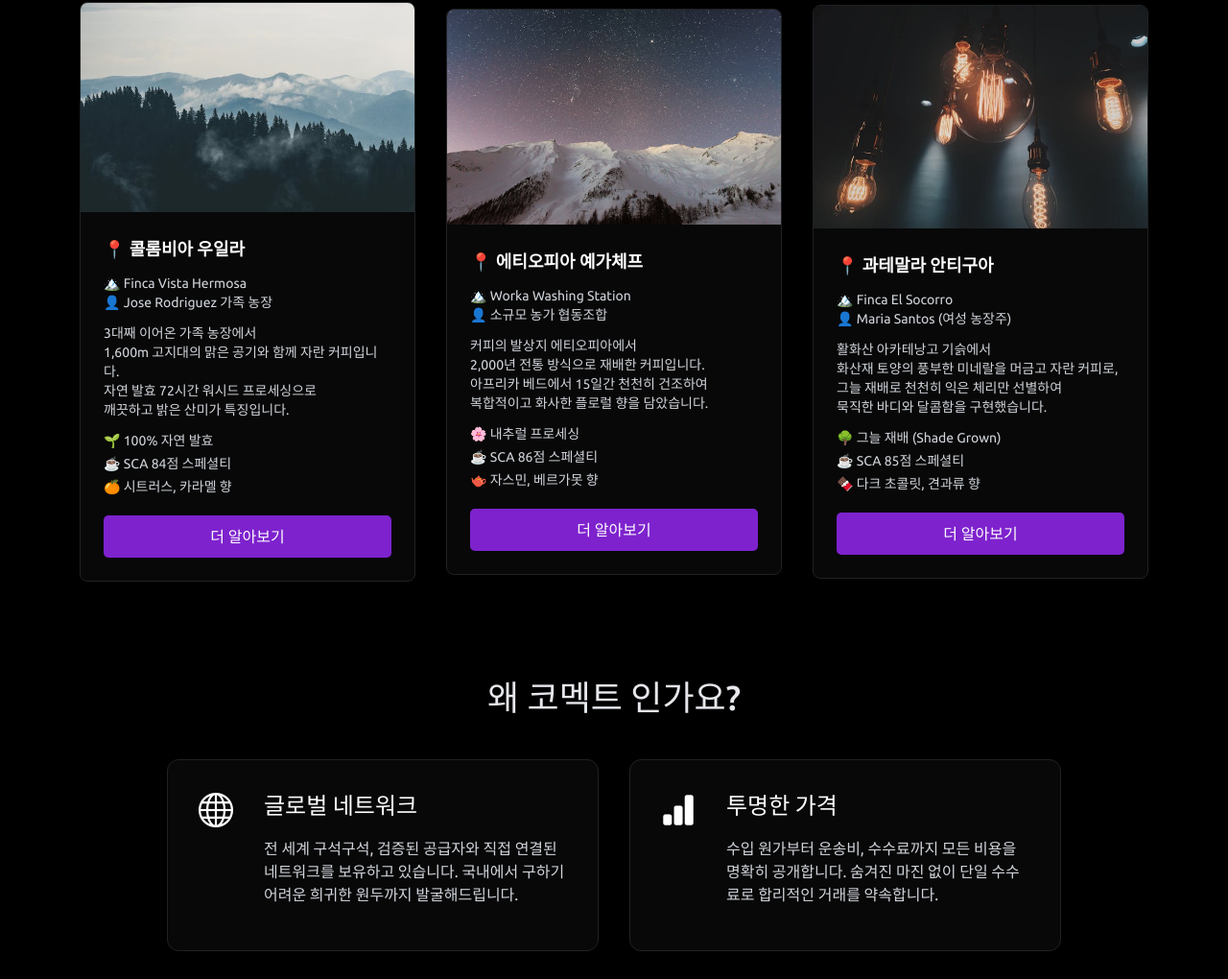
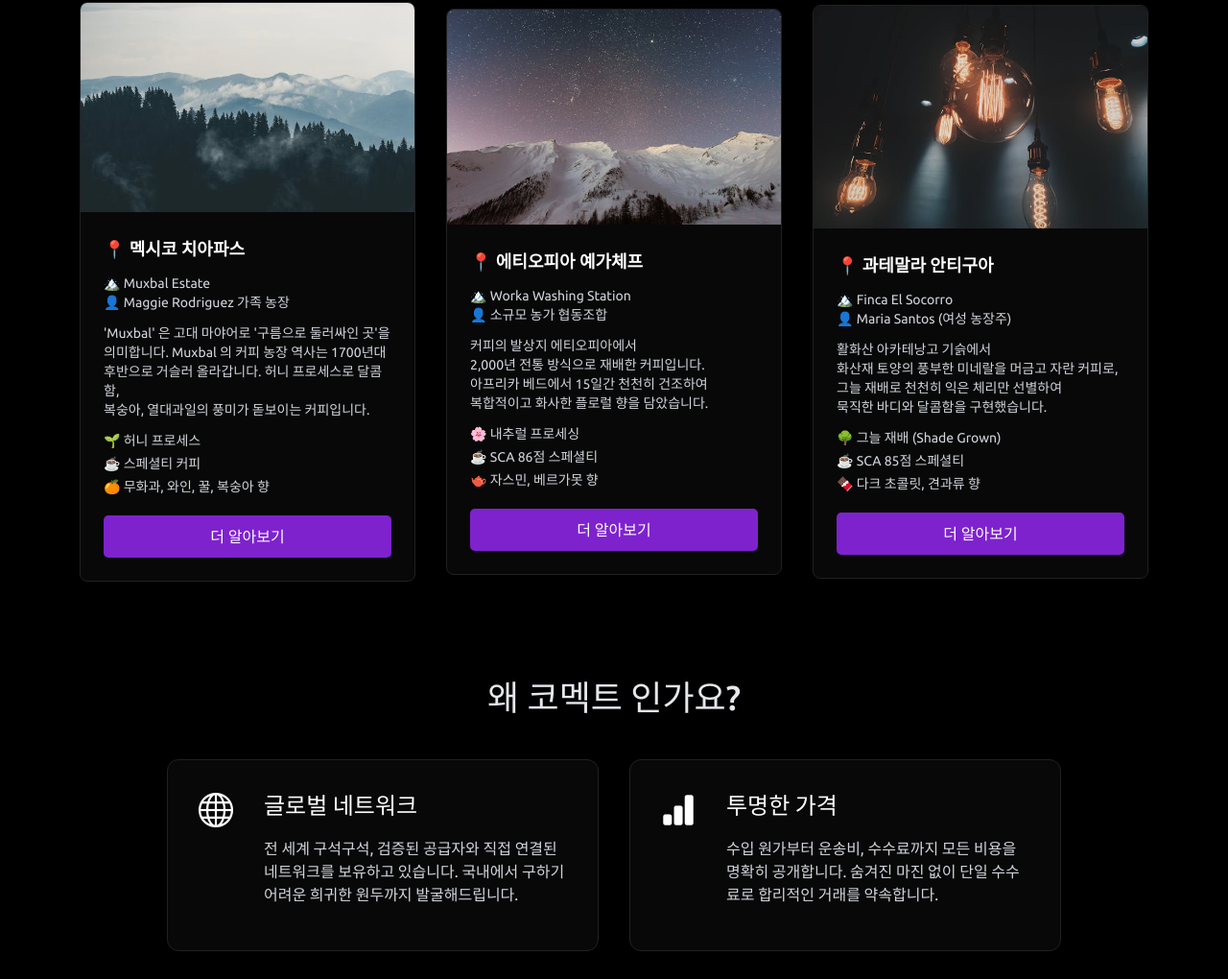
Before and after one commit to jin820416/commect-landing, a website: page index.html in a window 1280 px wide. Shown: the part 1639-2659 px from the top of the page at 96% size. Drawn offline with nearby package versions, Linux system fonts and the light colour scheme.

Commit message:
커핑노트

```diff
--- a/index.html
+++ b/index.html
@@ -139,27 +139,27 @@
             <div
                 class="tw-flex tw-w-[350px] tw-flex-col tw-overflow-hidden tw-rounded-lg tw-border-[1px] tw-border-outlineColor tw-bg-secondary tw-shadow-xl max-md:tw-w-[320px]">
                 <div class="tw-h-[245px] tw-w-full tw-overflow-hidden">
-                    <img src="./assets/images/home/forest.jpg" alt="콜롬비아 우일라"
+                    <img src="./assets/images/home/forest.jpg" alt="Mexico Muxbal"
                         class="coffee-card-image tw-h-full tw-w-full tw-object-cover" />
                 </div>
                 <div class="tw-flex tw-flex-col tw-gap-3 tw-p-6">
                     <h3 class="tw-text-lg tw-font-semibold">
-                        📍 콜롬비아 우일라
+                        📍 멕시코 치아파스
                     </h3>
                     <p class="tw-text-sm tw-text-gray-300">
-                        🏔️ Finca Vista Hermosa<br />
-                        👤 Jose Rodriguez 가족 농장
+                        🏔️ Muxbal Estate<br />
+                        👤 Maggie Rodriguez 가족 농장
                     </p>
                     <p class="tw-text-sm tw-leading-relaxed tw-text-gray-300">
-                        3대째 이어온 가족 농장에서<br />
-                        1,600m 고지대의 맑은 공기와 함께 자란 커피입니다.<br />
-                        자연 발효 72시간 워시드 프로세싱으로<br />
-                        깨끗하고 밝은 산미가 특징입니다.
+                        'Muxbal' 은 고대 마야어로 '구름으로 둘러싸인 곳'을<br />
+                        의미합니다. Muxbal 의 커피 농장 역사는 1700년대<br />
+                        후반으로 거슬러 올라갑니다. 허니 프로세스로 달콤함,<br />
+                        복숭아, 열대과일의 풍미가 돋보이는 커피입니다.
                     </p>
                     <div class="tw-flex tw-flex-col tw-gap-1 tw-text-sm tw-text-gray-300">
-                        <p>🌱 100% 자연 발효</p>
-                        <p>☕ SCA 84점 스페셜티</p>
-                        <p>🍊 시트러스, 카라멜 향</p>
+                        <p>🌱 허니 프로세스</p>
+                        <p>☕ 스페셜티 커피</p>
+                        <p>🍊 무화과, 와인, 꿀, 복숭아 향</p>
                     </div>
                     <button class="btn tw-mt-2 !tw-w-full tw-cursor-default" disabled>
                         더 알아보기
```
